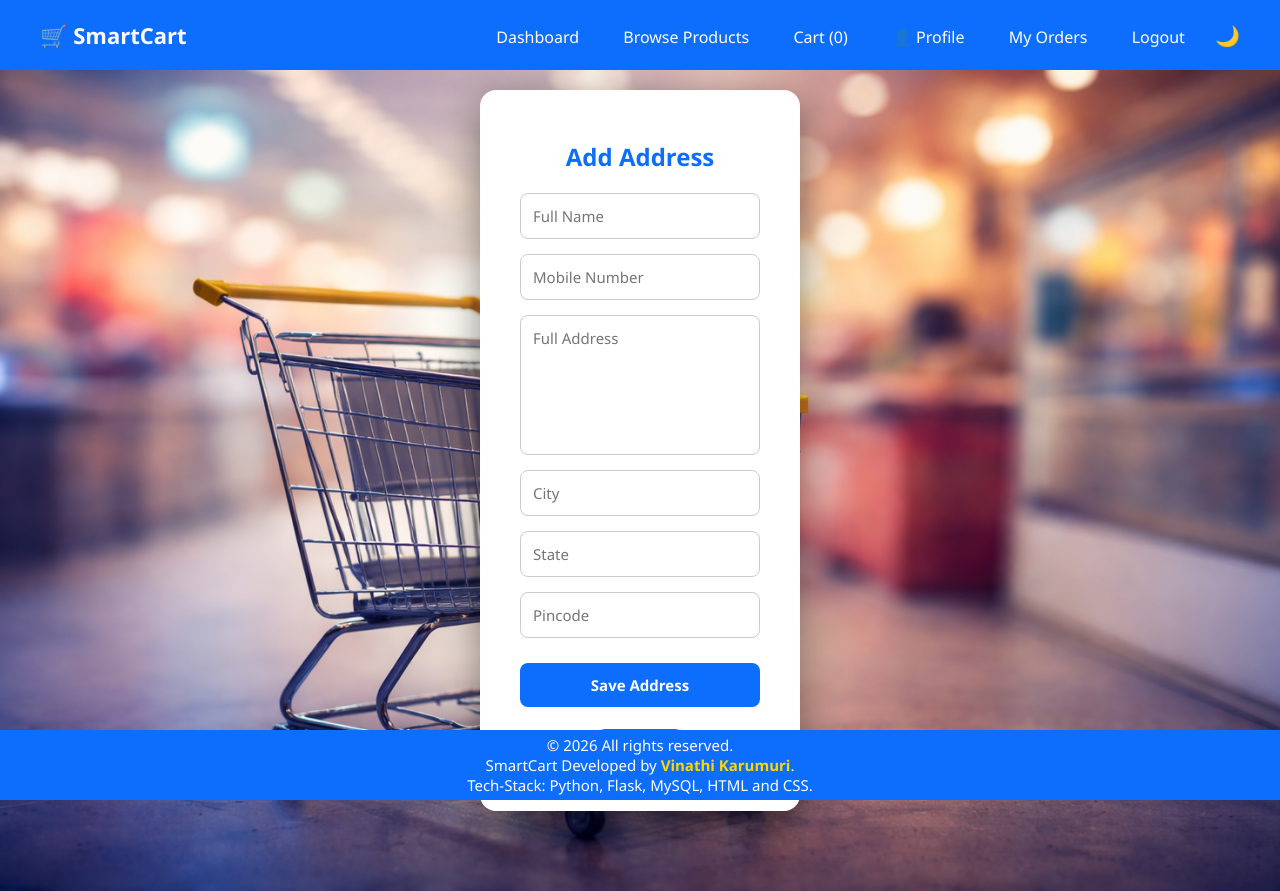
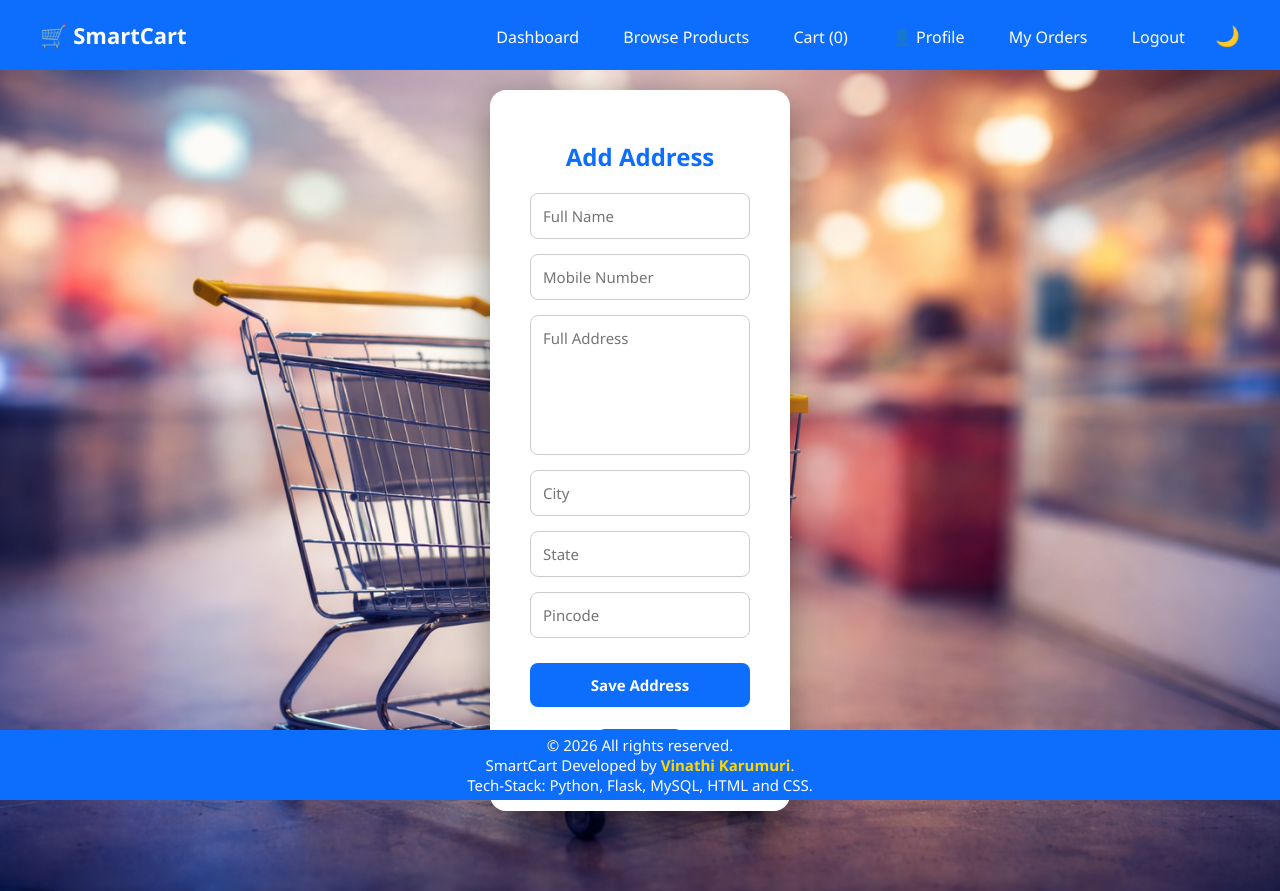
Before and after one commit to Vinathi-Karumuri/SmartCart, a Flask app: page /user/add-address in a window 1280 px wide. Run offline with Flask 3, Linux system fonts and the light colour scheme; the visitor is signed in with stand-in values (Sample User, id 1); data that the repository does not hold is empty.

Commit message:
card width

```diff
--- a/templates/user/add_address.html
+++ b/templates/user/add_address.html
@@ -2,7 +2,7 @@
 
 {% block content %}
 
-<div class="card" style="width: 320px;">
+<div class="card" style="width: 300px;">
 
     <h2>Add Address</h2>
 
```
